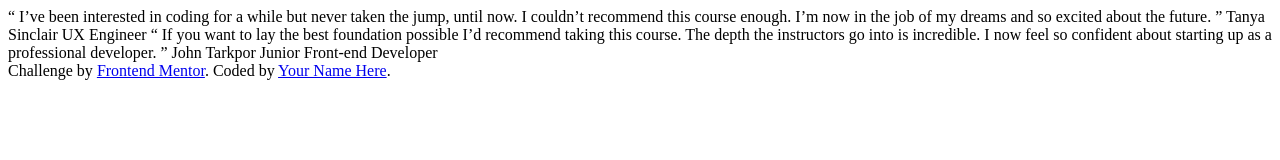
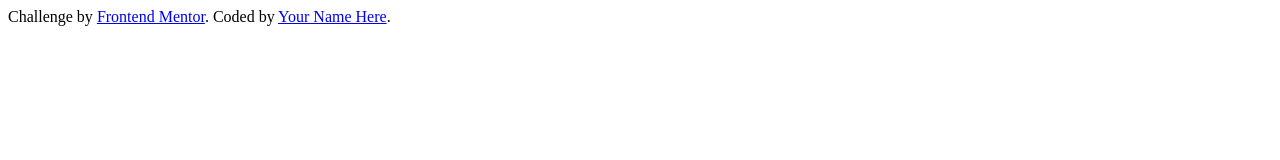
Before and after one commit to RockyStocky/FEM-CoodingBootcamp, a plain HTML site: page index.html in a window 1280 px wide. Drawn offline with Linux system fonts and the light colour scheme.

Commit message:
removed original text

```diff
--- a/index.html
+++ b/index.html
@@ -13,19 +13,10 @@
 
 <body>
 
-  “ I’ve been interested in coding for a while but never taken the jump, until now.
-  I couldn’t recommend this course enough. I’m now in the job of my dreams and so
-  excited about the future. ”
+  <main>
+    <div class="tanya Depoiment">
 
-  Tanya Sinclair
-  UX Engineer
 
-  “ If you want to lay the best foundation possible I’d recommend taking this course.
-  The depth the instructors go into is incredible. I now feel so confident about
-  starting up as a professional developer. ”
-
-  John Tarkpor
-  Junior Front-end Developer
 
 
   <div class="attribution">
```
